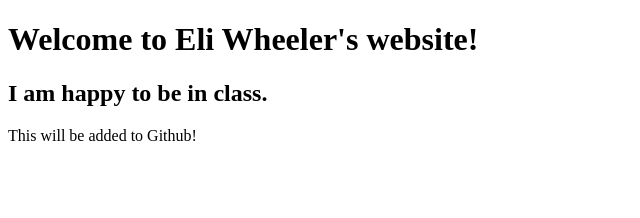
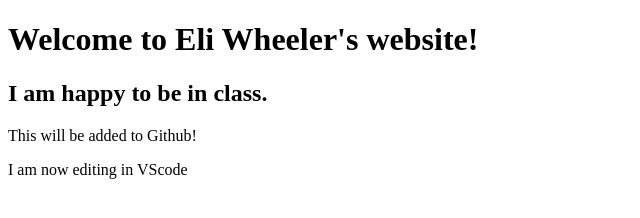
Before and after one commit to ewheeler20/SDEV255Intro, a plain HTML site: page index.html in a window 1280 px wide. Shown: the whole page, without its empty margins (0-640 px from the left). Drawn offline with Linux system fonts and the light colour scheme.

Commit message:
added a new tag for VScode - ew

```diff
--- a/index.html
+++ b/index.html
@@ -12,6 +12,7 @@
   <h1>Welcome to Eli Wheeler's website!</h1>
   <h2>I am happy to be in class.</h2>
   <p>This will be added to Github!</p>
+  <p>I am now editing in VScode</p>
   <script src="script.js"></script>
 
   <!--
```
